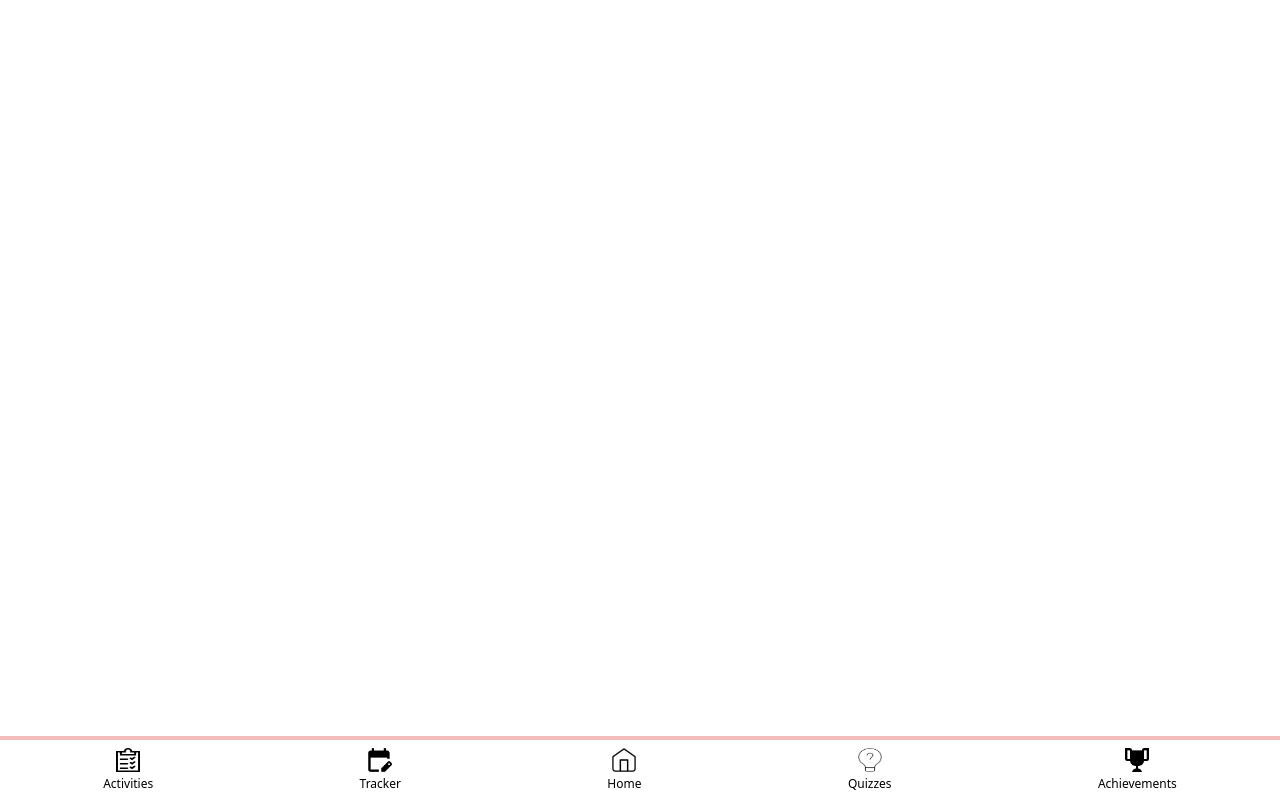
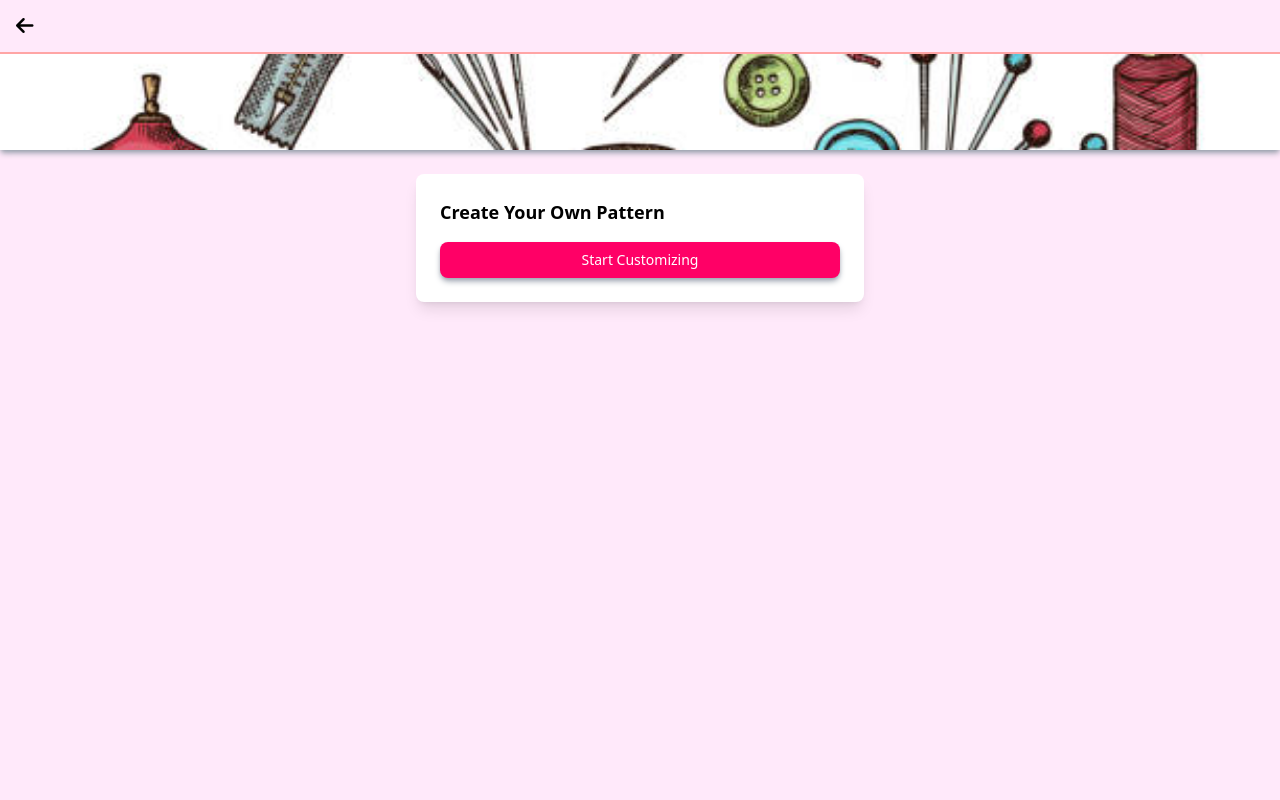
Before and after one commit to chinoy-the-great/nuxt3-drizzle-stitch, a Nuxt app: page /customization-pattern in a window 1280 px wide. Built offline with nearby package versions, Linux system fonts and the light colour scheme.

Commit message:
Added Customize Pattern page and Customize Window layout.

```diff
--- /dev/null
+++ b/layouts/customizationwindow.vue
@@ -0,0 +1,40 @@
+<template>
+	<div :class="layoutClasses" class="flex flex-col min-h-screen bg-white">
+		<!-- Navbar -->
+		<header class="bg-[#ffe9fa] w-full z-30 border-b-2 border-[#ffa5a5]">
+			<nav class="container mx-auto px-4 py-4 flex justify-between items-center">
+				<!-- Left: Back Icon and Page Title -->
+				<div class="flex items-center space-x-8">
+					<button class="text-black hover:text-nude-600 flex items-center" @click="onBackClick">
+						<i class="fa fa-arrow-left text-xl"></i>
+					</button>
+					<span class="text-sm font-semibold text-black">{{ pageTitle }}</span>
+				</div>
+			</nav>
+		</header>
+
+		<!-- Page content -->
+		<main class="flex-grow container mx-auto bg-[#ffe9fa]">
+			<NuxtPage />
+		</main>
+	</div>
+</template>
+
+<script setup>
+import { useRoute } from 'vue-router'
+
+const route = useRoute()
+
+const pageTitle = computed(() => route.meta.title || '')
+
+// Handle Back Button Click
+const onBackClick = () => {
+	// Go back to the previous page
+	window.history.back()
+}
+
+// Layout Classes (you can add more dynamic behavior if necessary)
+const layoutClasses = {
+	'bg-white': true, // White background for the header
+}
+</script>
--- /dev/null
+++ b/pages/customization-pattern.vue
@@ -0,0 +1,120 @@
+<template>
+	<div>
+		<!-- Header Image -->
+		<div class="header-image"></div>
+
+		<!-- Centered white card -->
+		<div class="card">
+			<Transition name="fade" mode="out-in">
+				<div :key="step" class="flex flex-col items-start space-y-4">
+					<!-- Title -->
+					<h2 class="title">{{ stepTitle }}</h2>
+
+					<!-- Step 1 -->
+					<button v-if="step === 1" class="btn" @click="goToStep(2)">Start Customizing</button>
+
+					<!-- Step 2 -->
+					<div v-else-if="step === 2" class="option-list">
+						<button class="btn" @click="selectType('top')">Top</button>
+						<button class="btn" @click="selectType('bottom')">Bottom</button>
+					</div>
+
+					<!-- Step 3 -->
+					<div v-else-if="step === 3" class="option-list">
+						<button v-for="style in currentStyles" :key="style" class="btn" @click="selectStyle(style)">
+							{{ style }}
+						</button>
+					</div>
+				</div>
+			</Transition>
+		</div>
+	</div>
+</template>
+
+<script setup lang="ts">
+import { computed, ref } from 'vue'
+
+definePageMeta({
+	layout: 'customizationwindow',
+	title: 'Pattern Customization',
+})
+
+const step = ref(1)
+const garmentType = ref<'top' | 'bottom' | ''>('')
+
+const topStyles = ['T‑Shirt', 'Sando', 'Blouse', 'Polo Shirt', 'Crop Top']
+const bottomStyles = ['Shorts', 'Pants', 'Skirt']
+
+const stepTitle = computed(() => {
+	if (step.value === 1) return 'Create Your Own Pattern'
+	if (step.value === 2) return 'Select Garment Type'
+	if (step.value === 3 && garmentType.value === 'top') return 'Select Top Style'
+	if (step.value === 3 && garmentType.value === 'bottom') return 'Select Bottom Style'
+	return ''
+})
+
+const currentStyles = computed(() => (garmentType.value === 'top' ? topStyles : bottomStyles))
+
+function goToStep(n: number) {
+	step.value = n
+}
+
+function selectType(type: 'top' | 'bottom') {
+	garmentType.value = type
+	step.value = 3
+}
+
+function selectStyle(style: string) {
+	console.log('Chosen style:', style)
+}
+</script>
+
+<style lang="postcss">
+/* header background + sizing */
+.header-image {
+	@apply w-full h-[12vh]
+  bg-cover bg-center
+  bg-[url('/_BG_ART_LogIn_home_v2.jpg')]
+  shadow-md shadow-gray-400;
+}
+
+/* white card around all steps */
+.card {
+	@apply mx-auto mt-6 max-w-md
+  bg-white p-6
+  rounded-lg shadow-lg;
+}
+
+/* reused button */
+.btn {
+	@apply w-full
+  bg-[#FF0066] text-white text-sm
+  py-2 px-4
+  rounded-lg
+  shadow-md shadow-gray-400
+  transition ease-in-out;
+}
+.btn:hover {
+	@apply bg-pink-500;
+}
+
+/* small tweaks for text title */
+.title {
+	@apply text-black text-lg font-semibold text-left;
+}
+
+/* wrapper for stacked buttons to get even spacing */
+.option-list {
+	@apply flex flex-col space-y-2 w-full;
+}
+
+/* simple fade in/out */
+.fade-enter-active,
+.fade-leave-active {
+	transition: opacity 0.3s ease;
+}
+.fade-enter-from,
+.fade-leave-to {
+	opacity: 0;
+}
+</style>
```
